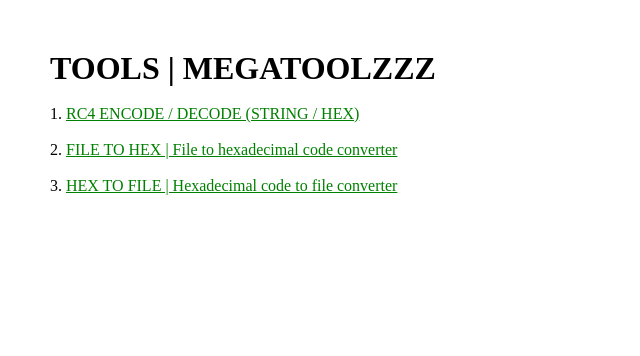
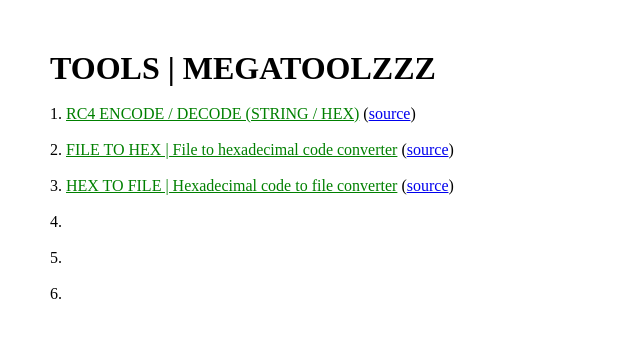
Before and after one commit to megatoolzzz/megatoolzzz.github.io, a plain HTML site: page index.html in a window 1280 px wide. Shown: the whole page, without its empty margins (0-640 px from the left). Drawn offline with Linux system fonts and the light colour scheme.

Commit message:
Update index.html

```diff
--- a/index.html
+++ b/index.html
@@ -20,10 +20,16 @@
     <body>
         <h1>TOOLS | MEGATOOLZZZ</h1>
         <br>
-        1. <a href="./rc4_encode_decode.html" class="link">RC4 ENCODE / DECODE (STRING / HEX)</a><br>
+        1. <a href="./rc4_encode_decode.html" class="link">RC4 ENCODE / DECODE (STRING / HEX)</a> (<a href="https://github.com/megatoolzzz/megatoolzzz.github.io/blob/master/rc4_encode_decode.html" target="_blank">source</a>)<br>
         <br>
-        2. <a href="./file_to_hex.html" class="link">FILE TO HEX | File to hexadecimal code converter</a><br>
+        2. <a href="./file_to_hex.html" class="link">FILE TO HEX | File to hexadecimal code converter</a> (<a href="https://github.com/megatoolzzz/megatoolzzz.github.io/blob/master/file_to_hex.html" target="_blank">source</a>)<br>
         <br>
-        3. <a href="./hex_to_file.html" class="link">HEX TO FILE | Hexadecimal code to file converter</a><br>
+        3. <a href="./hex_to_file.html" class="link">HEX TO FILE | Hexadecimal code to file converter</a> (<a href="https://github.com/megatoolzzz/megatoolzzz.github.io/blob/master/hex_to_file.html" target="_blank">source</a>)<br>
+        <br>
+        4. <br>
+        <br>
+        5. <br>
+        <br>
+        6. <br>
     </body>
 </html>
```
